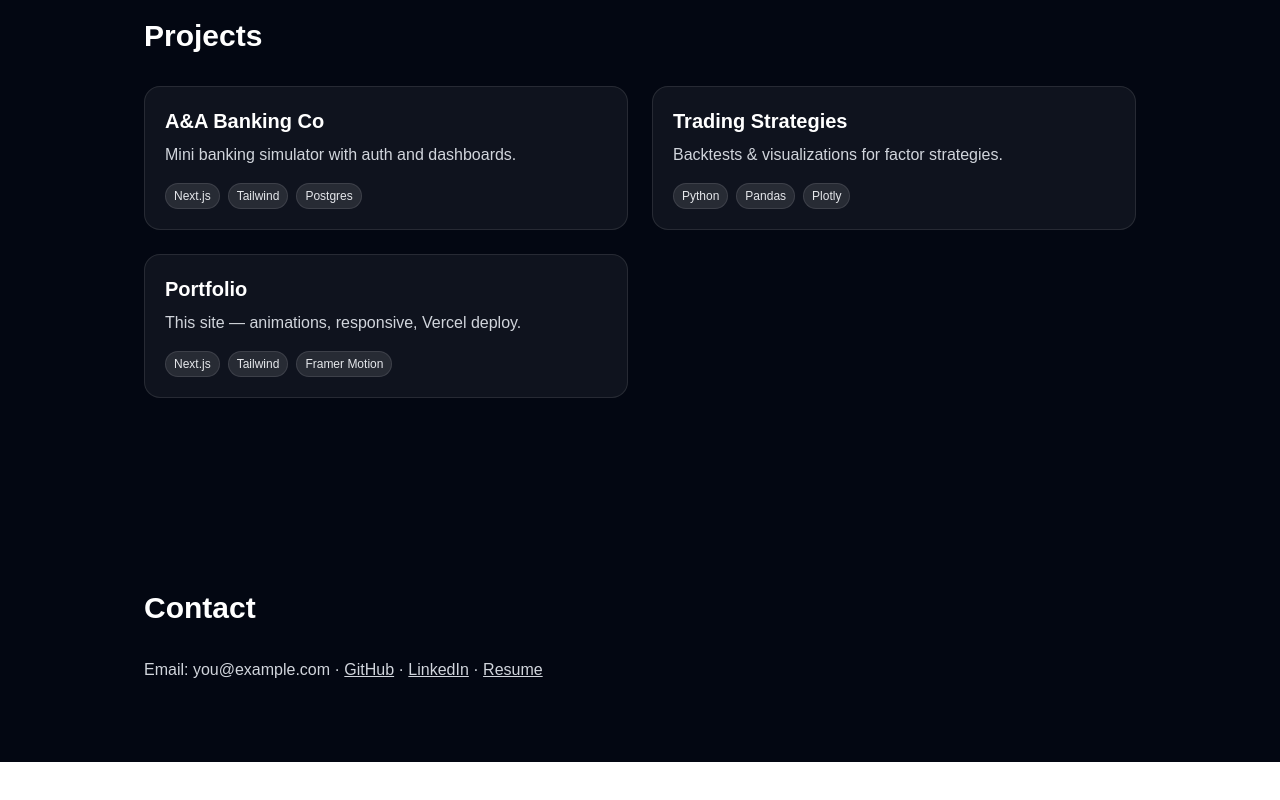
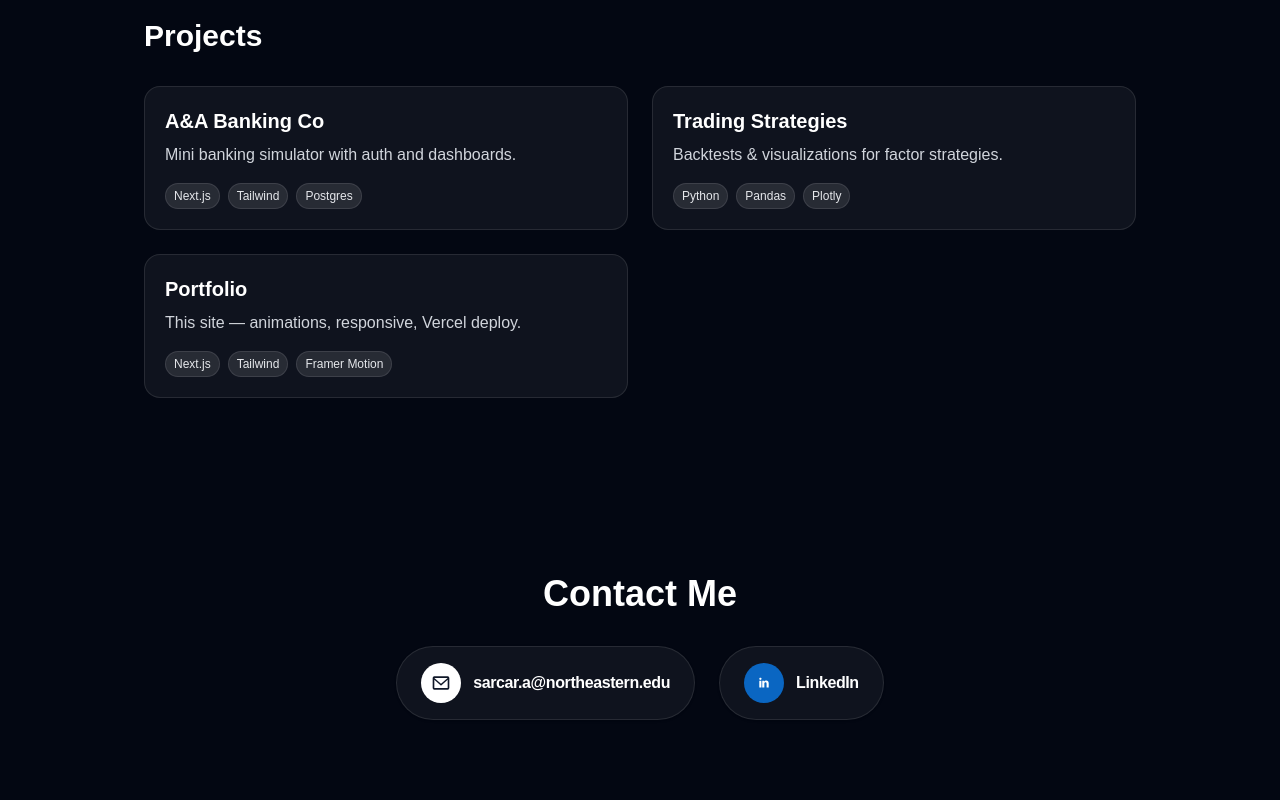
Before and after one commit to Aryaman124/my_portfolio, a Next.js app: page / in a window 1280 px wide. Shown: the part 1302-2102 px from the top of the page. Before the commit the page ends 2064 px from the top, so only its background shows below. Built offline with nearby package versions, Linux system fonts and the light colour scheme.

Commit message:
Added a skill page updated contact page and fixed up main page

```diff
--- a/app/components/Contact.tsx
+++ b/app/components/Contact.tsx
@@ -1,64 +1,74 @@
 "use client";
 import { motion } from "framer-motion";
-import Image from "next/image";
 
 export default function Contact() {
   return (
     <section
       id="contact"
-      className="mx-auto max-w-4xl px-4 py-24 text-center flex flex-col items-center justify-center"
+      className="mx-auto max-w-4xl px-4 py-24 flex flex-col items-center"
     >
-      {/* Section title */}
+      {/* Title */}
       <motion.h2
-        initial={{ opacity: 0, y: -20 }}
+        initial={{ opacity: 0, y: -8 }}
         whileInView={{ opacity: 1, y: 0 }}
-        transition={{ duration: 0.6 }}
-        className="text-4xl font-bold text-white mb-6"
+        transition={{ duration: 0.45 }}
+        className="text-4xl font-bold text-white mb-8 text-center"
       >
-        Get in Touch
+        Contact Me
       </motion.h2>
 
-      {/* Description */}
-      <motion.p
-        initial={{ opacity: 0, y: 10 }}
+      {/* Pills */}
+      <div className="flex flex-col sm:flex-row items-center gap-6">
+        {/* Email pill */}
+        <motion.a
+          href="mailto:sarcar.a@northeastern.edu"
+          initial={{ opacity: 0, y: 8 }}
           whileInView={{ opacity: 1, y: 0 }}
-        transition={{ duration: 0.6, delay: 0.2 }}
-        className="text-gray-300 mb-8 max-w-lg"
+          transition={{ duration: 0.45, delay: 0.05 }}
+          className="group inline-flex items-center gap-3 rounded-full border border-white/10 bg-white/5 px-5 sm:px-6 py-3 sm:py-4
+                     shadow-sm hover:bg-white/10 hover:shadow-cyan-500/10 hover:ring-2 hover:ring-cyan-400/30 transition"
         >
-        Feel free to reach out — whether it’s for collaboration, an opportunity,
-        or just to say hi!
-      </motion.p>
+          {/* Icon bubble */}
+          <span className="inline-flex h-10 w-10 items-center justify-center rounded-full bg-white text-gray-900">
+            {/* mail icon */}
+            <svg xmlns="http://www.w3.org/2000/svg" className="h-5 w-5" viewBox="0 0 24 24" fill="currentColor">
+              <path d="M20 4H4a2 2 0 00-2 2v12a2 2 0 002 2h16a2 2 0 002-2V6a2 2 0 00-2-2zm0 2v.01L12 13 4 6.01V6h16zM4 18V8.236l7.386 6.409a1 1 0 001.228 0L20 8.236V18H4z" />
+            </svg>
+          </span>
 
-      {/* LinkedIn Icon */}
+          {/* Label */}
+          <span className="text-white font-bold tracking-tight">
+            sarcar.a@northeastern.edu
+          </span>
+        </motion.a>
+
+        {/* LinkedIn pill */}
         <motion.a
           href="https://www.linkedin.com/in/aryaman-sarcar-13b44332a/"
           target="_blank"
           rel="noreferrer"
-        initial={{ opacity: 0, scale: 0.9 }}
-        whileInView={{ opacity: 1, scale: 1 }}
-        transition={{ duration: 0.5, delay: 0.3 }}
-        className="flex items-center justify-center gap-3 bg-[#0077b5] hover:bg-[#006097] text-white px-6 py-3 rounded-full shadow-md hover:shadow-lg hover:shadow-cyan-500/30 transition mb-6"
+          initial={{ opacity: 0, y: 8 }}
+          whileInView={{ opacity: 1, y: 0 }}
+          transition={{ duration: 0.45, delay: 0.1 }}
+          className="group inline-flex items-center gap-3 rounded-full border border-white/10 bg-white/5 px-5 sm:px-6 py-3 sm:py-4
+                     shadow-sm hover:bg-white/10 hover:shadow-cyan-500/10 hover:ring-2 hover:ring-cyan-400/30 transition"
         >
-        <Image
-          src="/linkedin-icon.png"  // Save your LinkedIn logo as this name in /public
-          alt="LinkedIn"
-          width={28}
-          height={28}
-          className="rounded-full"
-        />
-        <span className="font-medium">Connect on LinkedIn</span>
+          {/* Icon bubble (LinkedIn) */}
+          <span className="inline-flex h-10 w-10 items-center justify-center rounded-full bg-[#0A66C2] text-white">
+            <svg xmlns="http://www.w3.org/2000/svg" viewBox="0 0 34 34" className="h-5 w-5" aria-hidden="true">
+              <g>
+                <path d="M34,17C34,7.6,26.4,0,17,0S0,7.6,0,17s7.6,17,17,17S34,26.4,34,17z" fill="none"/>
+                <path d="M12.6 24.8H9V13.1h3.6v11.7zM10.8 11.7c-1.1 0-1.9-.8-1.9-1.8 0-1 .8-1.8 2-1.8s1.9.7 1.9 1.8c0 1-.8 1.8-2 1.8zM25 24.8h-3.6v-6.3c0-1.5-.5-2.6-1.9-2.6-1 0-1.5.7-1.8 1.3-.1.2-.1.6-.1.9v6.7H14V13.1h3.5v1.6c.5-.8 1.4-2 3.4-2 2.4 0 4.1 1.5 4.1 4.8v7.3z" fill="currentColor"/>
+              </g>
+            </svg>
+          </span>
+
+          {/* Label */}
+          <span className="text-white font-bold tracking-tight">
+            LinkedIn
+          </span>
         </motion.a>
-
-      {/* Email */}
-      <motion.a
-        href="mailto:sarcar.a@northeastern.edu"
-        initial={{ opacity: 0, y: 10 }}
-        whileInView={{ opacity: 1, y: 0 }}
-        transition={{ duration: 0.6, delay: 0.4 }}
-        className="text-cyan-400 text-lg font-medium hover:text-cyan-300 transition"
-      >
-        sarcar.a@northeastern.edu
-      </motion.a>
+      </div>
     </section>
   );
 }
--- /dev/null
+++ b/app/components/Skills_Page.tsx
@@ -0,0 +1,164 @@
+"use client";
+import { motion } from "framer-motion";
+
+type Skill = { name: string; learning?: boolean };
+type Group = { title: string; color: string; icon: React.ReactNode; skills: Skill[] };
+
+const groups: Group[] = [
+  {
+    title: "Frontend",
+    color: "from-cyan-500/10 via-white/5 to-transparent",
+    icon: (
+      <span className="inline-flex h-9 w-9 items-center justify-center rounded-xl bg-cyan-500/20 text-cyan-300">
+        {/* sparkles */}
+        <svg viewBox="0 0 24 24" className="h-5 w-5" fill="currentColor">
+          <path d="M12 2l1.8 4.5L18 8.3l-3.6 3 1 4.8L12 14.8 6.6 16l1-4.8L4 8.3l4.2-1.8L10 2h2z"/>
+        </svg>
+      </span>
+    ),
+    skills: [
+      { name: "React" }, { name: "Next.js" }, { name: "Tailwind CSS" },
+      { name: "HTML" }, { name: "CSS" }, { name: "Framer Motion" }
+    ],
+  },
+  {
+    title: "Backend & APIs",
+    color: "from-emerald-500/10 via-white/5 to-transparent",
+    icon: (
+      <span className="inline-flex h-9 w-9 items-center justify-center rounded-xl bg-emerald-500/20 text-emerald-300">
+        {/* gear */}
+        <svg viewBox="0 0 24 24" className="h-5 w-5" fill="currentColor">
+          <path d="M19.4 13a7.7 7.7 0 0 0 .1-2l2-1.6-2-3.4-2.4.6a7.8 7.8 0 0 0-1.7-1l-.3-2.5H11l-.3 2.5a7.8 7.8 0 0 0-1.7 1L6.6 6l-2-3.5-2 3.4 2 1.6a7.7 7.7 0 0 0 .1 2l-2 1.6 2 3.4 2.4-.6a7.8 7.8 0 0 0 1.7 1l.3 2.5H13l.3-2.5a7.8 7.8 0 0 0 1.7-1l2.4.6 2-3.4-2-1.6zM12 15a3 3 0 1 1 0-6 3 3 0 0 1 0 6z"/>
+        </svg>
+      </span>
+    ),
+    skills: [
+      { name: "FastAPI" }, { name: "Flask" }, { name: "Uvicorn" }
+    ],
+  },
+  {
+    title: "Data / ML / AI",
+    color: "from-fuchsia-500/10 via-white/5 to-transparent",
+    icon: (
+      <span className="inline-flex h-9 w-9 items-center justify-center rounded-xl bg-fuchsia-500/20 text-fuchsia-300">
+        {/* brain */}
+        <svg viewBox="0 0 24 24" className="h-5 w-5" fill="currentColor">
+          <path d="M8 3a3 3 0 0 0-3 3v1a3 3 0 0 0-2 3v2a3 3 0 0 0 2 3v1a3 3 0 0 0 3 3h2V3H8zm6 0h-2v18h2a3 3 0 0 0 3-3v-1a3 3 0 0 0 2-3V10a3 3 0 0 0-2-3V6a3 3 0 0 0-3-3z"/>
+        </svg>
+      </span>
+    ),
+    skills: [
+      { name: "TensorFlow", learning: true },
+      { name: "RAG", learning: true },
+      { name: "OpenAI API" },
+      { name: "Google ADK (Vertex AI)", learning: true },
+      { name: "Streamlit" }
+    ],
+  },
+  {
+    title: "Core Languages",
+    color: "from-sky-500/10 via-white/5 to-transparent",
+    icon: (
+      <span className="inline-flex h-9 w-9 items-center justify-center rounded-xl bg-sky-500/20 text-sky-300">
+        {/* code brackets */}
+        <svg viewBox="0 0 24 24" className="h-5 w-5" fill="currentColor">
+          <path d="M8 7L3 12l5 5v-3l-2-2 2-2V7zm8 0v3l2 2-2 2v3l5-5-5-5zM13 5l-4 14h2l4-14h-2z"/>
+        </svg>
+      </span>
+    ),
+    skills: [
+      { name: "Python" }, { name: "TypeScript" }, { name: "Java" },
+      { name: "C++" }, { name: "R", learning: true }
+    ],
+  },
+  {
+    title: "Quant & Finance",
+    color: "from-amber-500/10 via-white/5 to-transparent",
+    icon: (
+      <span className="inline-flex h-9 w-9 items-center justify-center rounded-xl bg-amber-500/20 text-amber-300">
+        {/* chart */}
+        <svg viewBox="0 0 24 24" className="h-5 w-5" fill="currentColor">
+          <path d="M3 3h2v18H3V3zm16 18h2V9h-2v12zM11 21h2V5h-2v16zM7 21h2v-8H7v8z"/>
+        </svg>
+      </span>
+    ),
+    skills: [{ name: "QuantLib", learning: true }],
+  },
+  {
+    title: "DevOps & Tools",
+    color: "from-violet-500/10 via-white/5 to-transparent",
+    icon: (
+      <span className="inline-flex h-9 w-9 items-center justify-center rounded-xl bg-violet-500/20 text-violet-300">
+        {/* toolbox */}
+        <svg viewBox="0 0 24 24" className="h-5 w-5" fill="currentColor">
+          <path d="M20 7h-3V5a2 2 0 0 0-2-2H9a2 2 0 0 0-2 2v2H4a2 2 0 0 0-2 2v9a2 2 0 0 0 2 2h16a2 2 0 0 0 2-2V9a2 2 0 0 0-2-2zM9 5h6v2H9V5zm11 13H4v-6h6v2h4v-2h6v6z"/>
+        </svg>
+      </span>
+    ),
+    skills: [{ name: "Git" }, { name: "Linux" }],
+  },
+];
+
+function Chip({ s }: { s: Skill }) {
+  return (
+    <span
+      className={`inline-flex items-center gap-2 rounded-full border px-3 py-1.5 text-sm
+        border-white/10 bg-white/5 text-white/90 hover:bg-white/10 transition`}
+      title={s.learning ? "Currently learning" : "Proficient"}
+    >
+      {s.name}
+      {s.learning && (
+        <span className="rounded-full bg-amber-400/20 text-amber-300 text-[10px] px-2 py-0.5">
+          learning
+        </span>
+      )}
+    </span>
+  );
+}
+
+export default function Skills() {
+  return (
+    <section id="skills" className="mx-auto max-w-6xl px-4 pt-28 pb-20">
+      <motion.h2
+        initial={{ opacity: 0, y: -8 }}
+        whileInView={{ opacity: 1, y: 0 }}
+        transition={{ duration: 0.5 }}
+        className="text-3xl md:text-4xl font-semibold text-white mb-8"
+      >
+        My Experience
+        <span className="text-gray-400 ml-2 text-base font-normal">
+          (things I’ve built with & currently learning)
+        </span>
+      </motion.h2>
+
+      <div className="grid gap-6 md:grid-cols-2">
+        {groups.map((g) => (
+          <motion.div
+            key={g.title}
+            initial={{ opacity: 0, y: 10 }}
+            whileInView={{ opacity: 1, y: 0 }}
+            viewport={{ once: true, amount: 0.2 }}
+            transition={{ duration: 0.45 }}
+            className="relative rounded-2xl border border-white/10 bg-white/[0.04] p-5"
+          >
+            {/* soft gradient tint per card */}
+            <div className={`pointer-events-none absolute inset-0 rounded-2xl bg-gradient-to-br ${g.color}`} />
+
+            <div className="relative flex items-center gap-3 mb-4">
+              {g.icon}
+              <h3 className="text-white/90 font-semibold tracking-wide">
+                {g.title}
+              </h3>
+            </div>
+
+            <div className="relative flex flex-wrap gap-2">
+              {g.skills.map((s) => (
+                <Chip key={s.name} s={s} />
+              ))}
+            </div>
+          </motion.div>
+        ))}
+      </div>
+    </section>
+  );
+}
--- a/app/page.tsx
+++ b/app/page.tsx
@@ -6,7 +6,7 @@ import Hero from "./components/Hero";
 import About from "./components/About";
 import Section from "./components/Section";
 import ProjectsGrid from "./components/ProjectsGrid";
-import Reveal from "./components/Reveal";
+import Contact from "./components/Contact"; // ✅ new import
 
 export default function Home() {
   const [loading, setLoading] = useState(true);
@@ -18,46 +18,16 @@ export default function Home() {
       <Navbar />
       <Hero />
 
-      {/* About section (new component) */}
+      {/* About Section */}
       <About />
 
+      {/* Projects Section */}
       <Section id="projects" title="Projects">
         <ProjectsGrid />
       </Section>
 
-      <Section id="contact" title="Contact">
-        <Reveal>
-          <p className="text-gray-300">
-            Email: you@example.com ·{" "}
-            <a
-              href="https://github.com/youruser"
-              target="_blank"
-              rel="noreferrer"
-              className="underline hover:text-white"
-            >
-              GitHub
-            </a>{" "}
-            ·{" "}
-            <a
-              href="https://www.linkedin.com/in/aryaman-sarcar-13b44332a/"
-              target="_blank"
-              rel="noreferrer"
-              className="underline hover:text-white"
-            >
-              LinkedIn
-            </a>{" "}
-            ·{" "}
-            <a
-              href="/AryamanSarcar_Resume.pdf"
-              target="_blank"
-              rel="noreferrer"
-              className="underline hover:text-white"
-            >
-              Resume
-            </a>
-          </p>
-        </Reveal>
-      </Section>
+      {/* Contact Section */}
+      <Contact />
     </main>
   );
 }
```
Also changed, not shown: public/linkedin-icon.png (added). Lines whose indentation alone changed are shown as unchanged.
